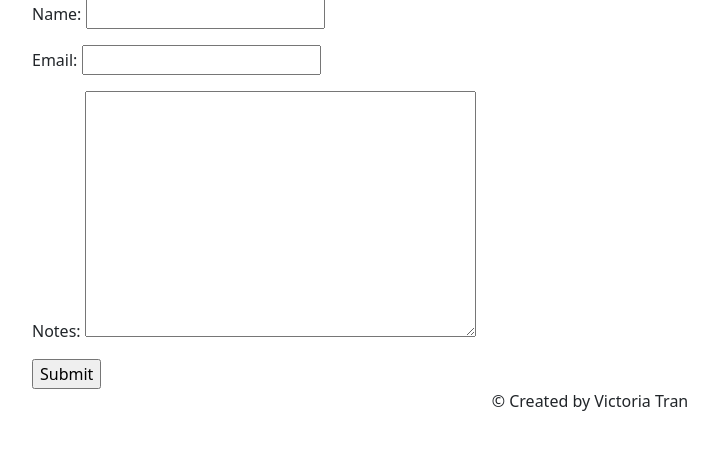
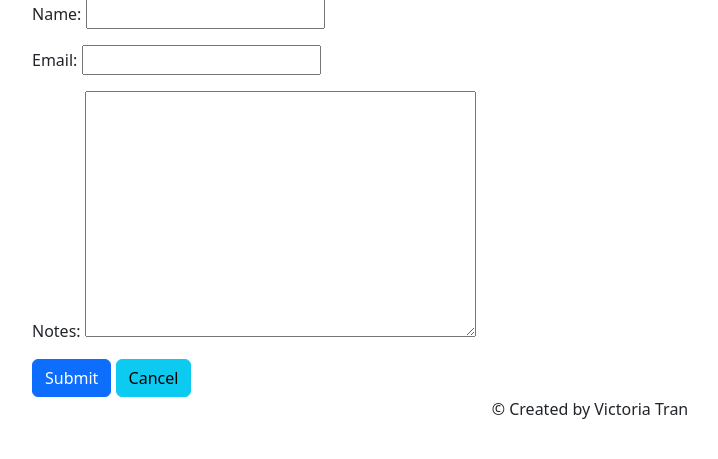
Before and after one commit to VictoriaaTran/Contact-Management, a Django app: page /create/ in a window 1280 px wide. Shown: the part 149-608 px from the top of the page, without its empty margins (50-768 px from the left). Run offline with Django 4.2, Linux system fonts and the light colour scheme; some libraries are stand-ins or nearby versions.

Commit message:
add cancel button to form creation

```diff
--- a/contacts/templates/contacts/contact_form.html
+++ b/contacts/templates/contacts/contact_form.html
@@ -8,7 +8,10 @@
 
     <!-- treat different field as separate paragraph -->
     {{ form.as_p}}
-    <input type="submit"/>
+    <input class="btn btn-primary" type="submit"/>
+
+    <!-- cancel button goes back to the homepage -->
+    <a class="btn btn-info" href="{% url 'contact_list' %}">Cancel</a>
 
 </form>
 {% endblock content %}
```
